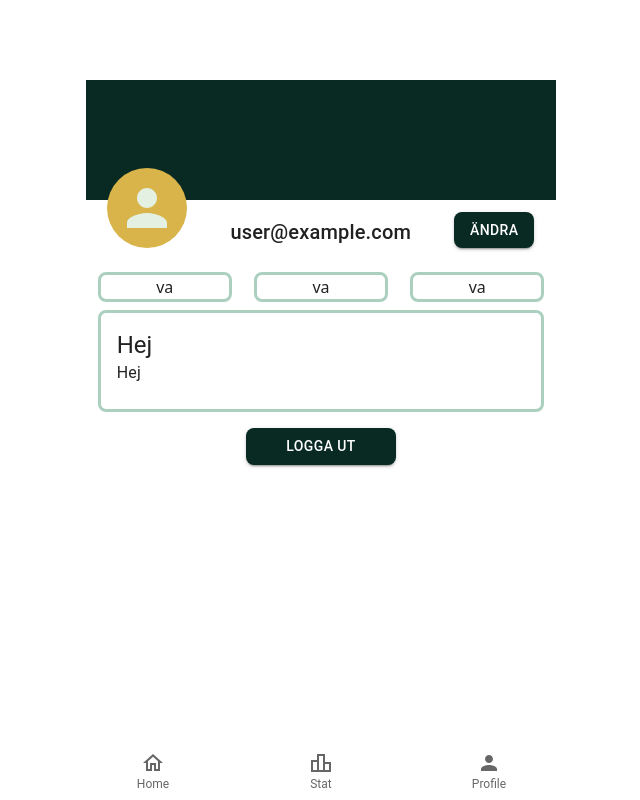
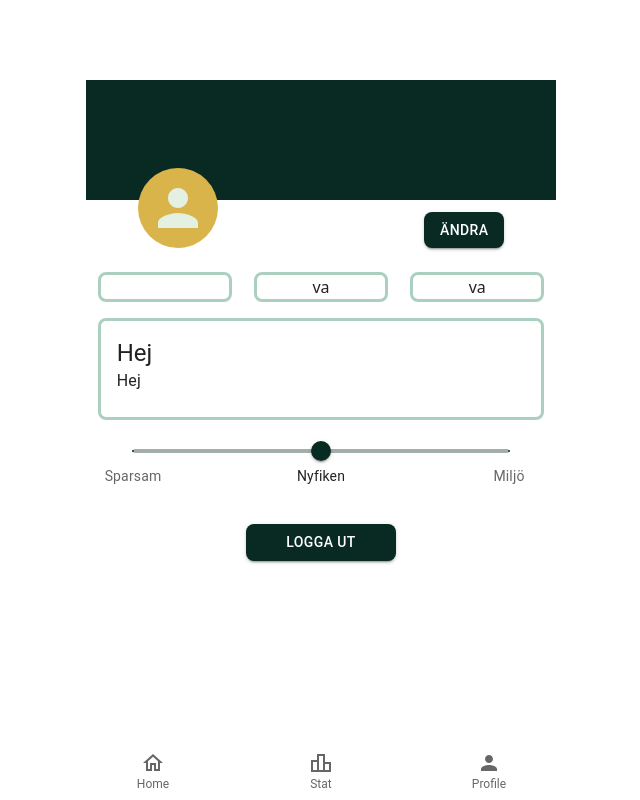
Before and after one commit to annaagranberg/EnergyEyes, a React (Create React App) app: page /profile in a window 1280 px wide. Shown: the whole page, without its empty margins (319-959 px from the left). Built offline with nearby package versions, Linux system fonts and the light colour scheme; no server answers; the database is empty; sample sign-in values are in the browser's storage.

Commit message:
db connection

```diff
--- a/package.json
+++ b/package.json
@@ -19,6 +19,7 @@
     "react-router-dom": "^6.10.0",
     "react-scripts": "5.0.1",
     "styled-components": "^5.3.9",
+    "victory": "^36.6.8",
     "web-vitals": "^2.1.4"
   },
   "scripts": {
--- a/src/components/Dashboard.js
+++ b/src/components/Dashboard.js
@@ -1,7 +1,7 @@
 import React, {useState} from 'react'
 import { useAuth } from '../contexts/AuthContext'
 import { Link, useNavigate } from 'react-router-dom'
-import { CardContent, Alert, Button, CardHeader, Avatar, ThemeProvider, Typography } from '@mui/material'
+import { CardContent, Alert, Button, CardHeader, Avatar, ThemeProvider, Typography, Slider } from '@mui/material'
 import Card from '@mui/material/Card';
 //import { auth } from '../firebase'
 import theme from '../contexts/Theme';
@@ -14,6 +14,21 @@ export default function Dashboard() {
     const [error, setError] = useState("")
     const { currentUser, logout } = useAuth();
     const navigate = useNavigate();
+    const [fname, setFname] = useState("")
+    const [lname, setLname] = useState("")
+
+    const marks = [
+    {
+        value: 0,
+        label: 'Sparsam',
+    }, {
+        value: 50,
+        label: 'Nyfiken',
+    },
+    {
+        value: 100,
+        label: 'Miljö',
+    }]
 
     async function handleLogout(){
         setError('')
@@ -26,6 +41,19 @@ export default function Dashboard() {
         }
     }
 
+    var docRef = db.collection("user_collection").doc(currentUser.uid);
+
+    //Get db information
+    docRef.get("name.firstname").then((doc) => {
+        if (doc.exists) {
+            setFname(doc.get("name.firstname"))
+            setLname(doc.get("name.lastname"))
+        } else {
+            console.log("No such document!");
+        }
+    }).catch((error) => {
+        console.log("Error getting document:", error);
+    });
 
   return (
     <>
@@ -54,7 +82,7 @@ export default function Dashboard() {
                             <Avatar sx={{height: 80, width: 80, zIndex:3, bgcolor:'#D9B44A'}}/>
 
                             <Typography component='div' variant='h6' sx={{display: { xs: 'none', sm: 'block' }}}>
-                                {currentUser.email}
+                                {fname + " " +lname}
                             </Typography >
                             <Link to='/update-profile' style={{textDecoration:'none'}}>
                                 <Button variant='contained' sx={{borderRadius: 2}}>
@@ -65,10 +93,10 @@ export default function Dashboard() {
                     </CardContent>
                 </Box>
 
-                <Box sx={{width:'100%'}} display='flex' flexDirection="column" alignItems='center'>
-                    <Box display='flex' flexDirection='row' justifyContent='space-between' sx={{width:'95%', mb:1}}>
+                <Box sx={{width:'100%', }} display='flex' flexDirection="column" alignItems='center'>
+                    <Box display='flex' flexDirection='row' justifyContent='space-between' sx={{width:'95%', mb:2}}>
                         <Card variant='outlined' sx={{border:'3px solid #ACD0C0', textAlign:'center', borderRadius:2, width:'30%'}}>
-                            va
+                            {fname}
                         </Card>
                         <Card variant='outlined' sx={{border:'3px solid #ACD0C0', textAlign:'center', borderRadius:2, width:'30%'}}>
                             va
@@ -88,6 +116,17 @@ export default function Dashboard() {
                                 </Typography>
                             </CardContent>
                         </Card>
+                    </Box>
+
+                    <Box sx={{ width: '80%', m:2 }}>
+                        <Slider
+                            aria-label="Custom marks"
+                            defaultValue={50}
+                            step={50}
+                            track={false}
+                            valueLabelDisplay="off"
+                            marks={marks}
+                        />
                     </Box>
                 </Box>
 
--- a/src/components/UpdateProfile.js
+++ b/src/components/UpdateProfile.js
@@ -5,14 +5,15 @@ import { CardContent, FormControl, FormGroup, ThemeProvider, Button, Alert, Text
 import theme from '../contexts/Theme';
 import Card from '@mui/material/Card';
 import { Person, Password } from '@mui/icons-material';
-
+import { db } from '../firebase'
 
 
 export default function UpdateProfile() {
     const emailRef = useRef()
     const passwordRef = useRef()
     const passwordConfirmRef = useRef()
-    const nameRef = useRef()
+    const firstRef = useRef()
+    const lastRef = useRef()
     const { currentUser, updateEmail, updatePassword, updateName } = useAuth()
     const [error, setError] = useState('')
     const [loading, setLoading] = useState(false)
@@ -36,13 +37,13 @@ export default function UpdateProfile() {
         if(passwordRef.current.value){
             promises.push(updatePassword(passwordRef.current.value))
         }
-        if(typeof nameRef.current.value === 'string'){
-            promises.push(updateName(nameRef.current.value))
+        if(typeof firstRef.current.value === 'string' && typeof lastRef.current.value === 'string'){
+            promises.push(updateName(firstRef.current.value, lastRef.current.value ))
         }
         console.log(promises[0])
 
         Promise.all(promises).then(() => {
-            navigate('/')
+            navigate('/profile')
         }).catch(() => {
             setError('Failed to update account')
         }).finally(() => {
@@ -53,7 +54,7 @@ export default function UpdateProfile() {
   return (
     <>
     <ThemeProvider theme={theme}>
-        <Card sx={{ minWidth: 270, mt: '10vh'}} elevation={0}>
+        <Card sx={{ minWidth: 270, mt: '10vh', ml:1, mr:1}} elevation={0}>
             <CardContent>
                 <h2 className='text-center mb-4'>Uppdatera profil</h2>
                 {error && <Alert sx= {{mb:3}} severity = "error">{error}</Alert> }
@@ -97,7 +98,7 @@ export default function UpdateProfile() {
 
                     <FormGroup id="name" >
                         <FormControl sx={{flexDirection:'row', flexWrap:'wrap', width:'100%', justifyContent:'space-between'}}>
-                            <TextField variant="standard" label="Förnamn" type='name' inputRef={nameRef} placeholder={currentUser.email}
+                            <TextField variant="standard" label="Förnamn" type='name' inputRef={firstRef} placeholder='Efternamn'
                             sx={{ mb:3, maxWidth:'49%', minWidth:'140px' }} InputProps={{
                                 startAdornment:(
                                     <InputAdornment position='start'>
@@ -105,7 +106,7 @@ export default function UpdateProfile() {
                                     </InputAdornment>
                                 ),
                             }}/>
-                            <TextField variant="standard" label="Efternamn" type='name' inputRef={nameRef} placeholder= {currentUser.email}
+                            <TextField variant="standard" label="Efternamn" type='name' inputRef={lastRef} placeholder= 'Förnamn'
                             sx={{ mb:3, maxWidth:'49%', minWidth:'140px' }} InputProps={{
                                 startAdornment:(
                                     <InputAdornment position='start'>
--- a/src/contexts/AuthContext.js
+++ b/src/contexts/AuthContext.js
@@ -50,10 +50,10 @@ export function AuthProvider({ children }) {
     }
 
     //Update name
-    async function updateName(name){
+    async function updateName(first, last){
         try {
             await db.collection("user_collection").doc(currentUser.uid).set({
-                name: { name },
+                name: { firstname: first, lastname: last },
             })
             console.log("Document successfully written!")
         } catch (error) {
```
Also changed, not shown: 1 other file (tests, documents, lock files or other folders).
